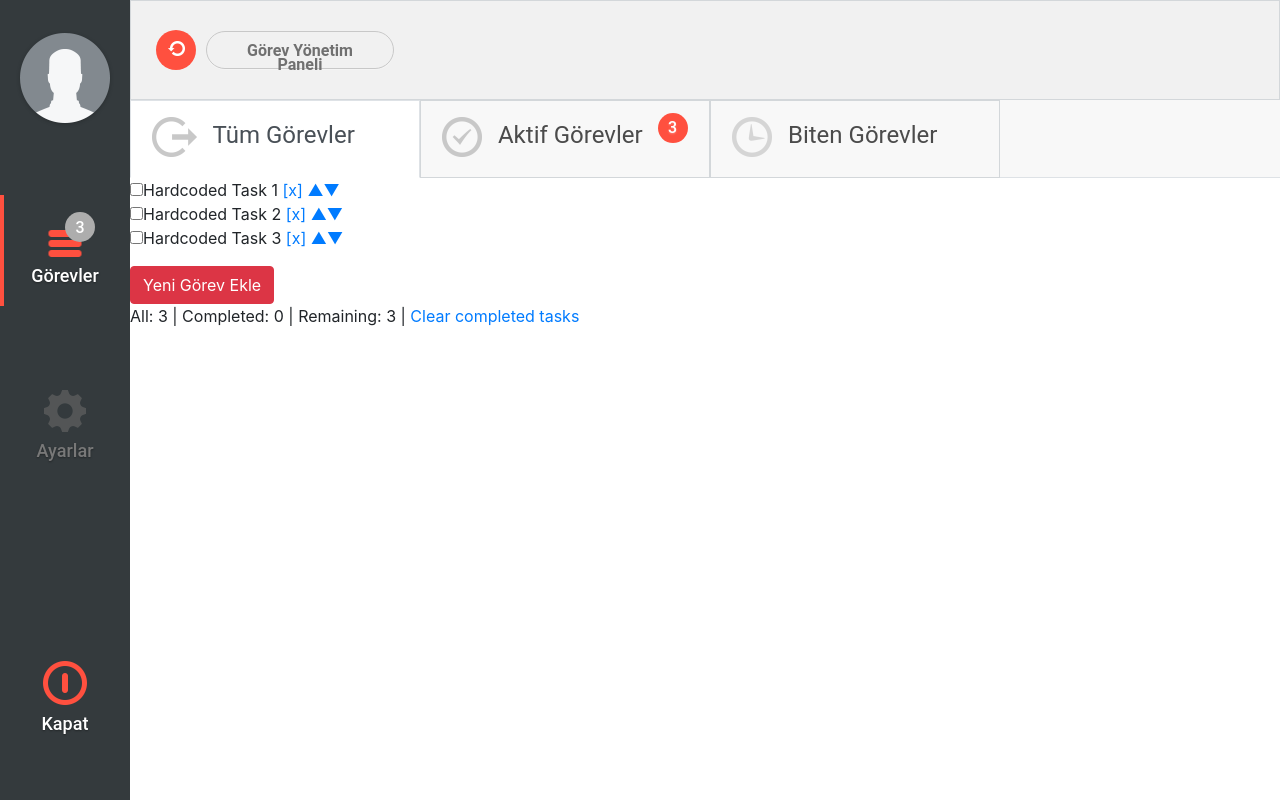
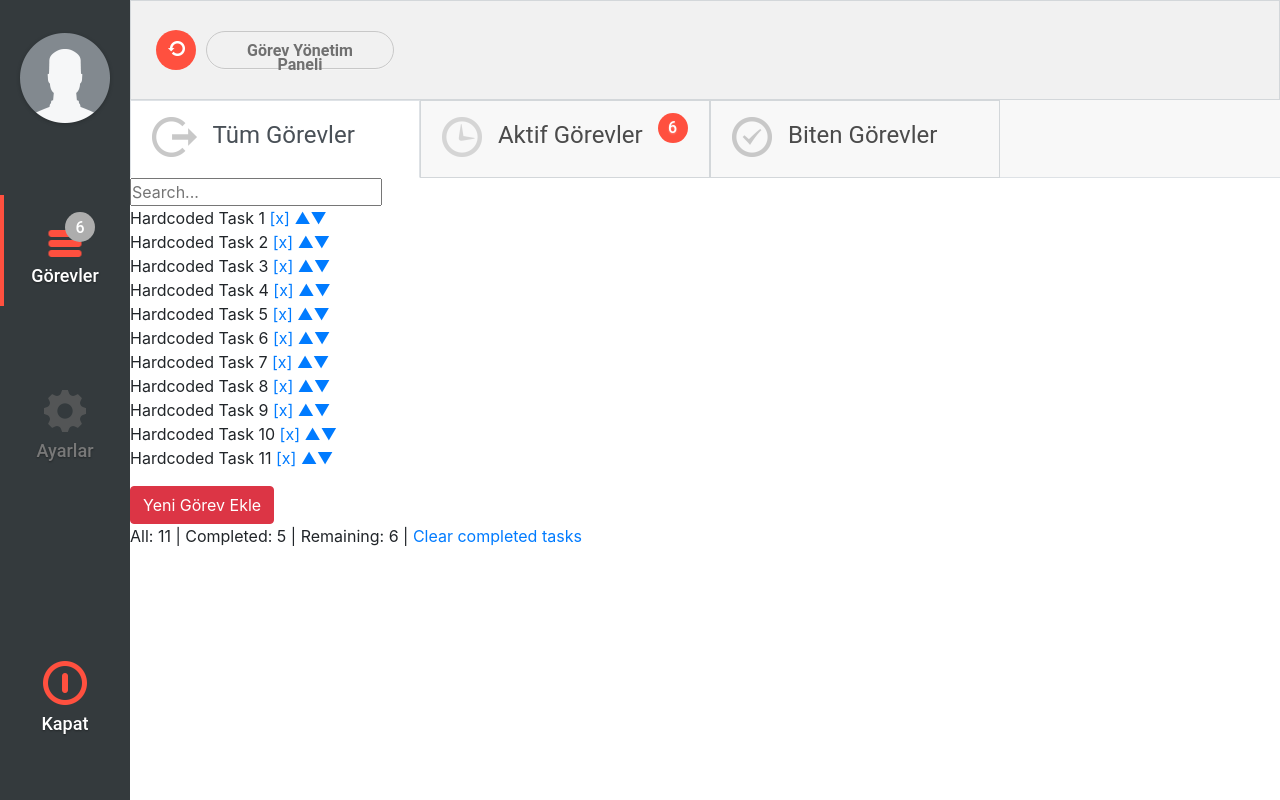
Before and after one commit to ismailToyran/ToDoApp, a React (Create React App) app: page / in a window 1280 px wide. Built offline with nearby package versions, Linux system fonts and the light colour scheme.

Commit message:
Search Bar Complete

```diff
--- a/src/Components/App/App.js
+++ b/src/Components/App/App.js
@@ -23,19 +23,43 @@ class App extends Component {
       title: '',
       toDos: [{id: 1, title: 'Hardcoded Task 1', done: false},
               {id: 2, title: 'Hardcoded Task 2', done: false},
-              {id: 3, title: 'Hardcoded Task 3', done: false}],
+              {id: 3, title: 'Hardcoded Task 3', done: false},
+              {id: 4, title: 'Hardcoded Task 4', done: false},
+              {id: 5, title: 'Hardcoded Task 5', done: false},
+              {id: 6, title: 'Hardcoded Task 6', done: false},
+              {id: 7, title: 'Hardcoded Task 7', done: true},
+              {id: 14, title: 'Hardcoded Task 8', done: true},
+              {id: 9, title: 'Hardcoded Task 9', done: true},
+              {id: 10, title: 'Hardcoded Task 10', done: true},
+              {id: 11, title: 'Hardcoded Task 11', done: true}],
+      toDosRemaining: [],
+      toDosCompleted: [],
+      filtered: [],
       modalShow: false,
       tab: 'all'
     }
 
     this.handleSubmit = this.handleSubmit.bind(this);
     this.handleChange = this.handleChange.bind(this);
+
     this.handleDelete = this.handleDelete.bind(this);
+    this.handleDeleteRemaining = this.handleDeleteRemaining.bind(this);
+    this.handleDeleteCompleted = this.handleDeleteCompleted.bind(this);
+
     this.handleDone = this.handleDone.bind(this);
+    this.handleOnLoad = this.handleOnLoad.bind(this);
+    this.handleModalClose = this.handleModalClose.bind(this);
     this.handleClearCompleted = this.handleClearCompleted.bind(this);
     this.handlePopupClose = this.handlePopupClose.bind(this);
+
     this.handleMoveUp = this.handleMoveUp.bind(this);
+    this.handleMoveUpRemaining = this.handleMoveUpRemaining.bind(this);
+    this.handleMoveUpCompleted = this.handleMoveUpCompleted.bind(this);
+
     this.handleMoveDown = this.handleMoveDown.bind(this);
+    this.handleMoveDownRemaining = this.handleMoveDownRemaining.bind(this);
+    this.handleMoveDownCompleted = this.handleMoveDownCompleted.bind(this);
+
     this.handleTabSelect = this.handleTabSelect.bind(this);
   }
 
@@ -52,6 +76,8 @@ class App extends Component {
       title: '',
       toDos: newToDos
     });
+
+    this.handleModalClose ();
   }
 
   handleChange (event) {
@@ -70,6 +96,44 @@ class App extends Component {
     this.setState({
       toDos: newToDos
     });
+
+    this.handleOnLoad ();
+  }
+
+  handleDeleteRemaining (idToBeDeletedFromRemaining) {
+    this.handleOnLoad ();
+
+    const newToDos = this.state.toDos.filter((toDo) => {
+      return toDo.id !== idToBeDeletedFromRemaining
+    });
+
+    const newToDosRemaining = this.state.toDosRemaining.filter((toDo) => {
+      return toDo.id !== idToBeDeletedFromRemaining
+    });
+
+    console.log(`${idToBeDeletedFromRemaining} got deleted from the List`);
+    this.setState({
+      toDos: newToDos,
+      toDosRemaining: newToDosRemaining
+    });
+  }
+
+  handleDeleteCompleted (idToBeDeletedFromCompleted) {
+    this.handleOnLoad ();
+
+    const newToDos = this.state.toDos.filter((toDo) => {
+      return toDo.id !== idToBeDeletedFromCompleted
+    });
+
+    const newToDosCompleted = this.state.toDosCompleted.filter((toDo) => {
+      return toDo.id !== idToBeDeletedFromCompleted
+    });
+
+    console.log(`${idToBeDeletedFromCompleted} got deleted from the List`);
+    this.setState({
+      toDos: newToDos,
+      toDosCompleted: newToDosCompleted
+    });
   }
 
   handleDone (idToBeMarkedAsDone) {
@@ -81,15 +145,44 @@ class App extends Component {
     this.setState({
       toDos: this.state.toDos
     });
+
+    this.handleOnLoad ();
+  }
+
+  handleOnLoad () {
+    const newToDosRemaining = this.state.toDos.filter((toDo) => {
+      return !toDo.done
+    });
+
+    const newToDosCompleted = this.state.toDos.filter((toDo) => {
+      return toDo.done
+    });
+
+    this.setState({
+      toDosRemaining: newToDosRemaining,
+      toDosCompleted: newToDosCompleted
+    });
+  }
+
+  handleModalClose () {
+    this.setState({
+      modalShow: false
+    });
   }
 
   handleClearCompleted () {
+    this.handleOnLoad();
     const newToDos = this.state.toDos.filter((toDo) =>{
       return !toDo.done
     })
 
+    const newToDosCompleted = this.state.toDosCompleted.filter((toDo) =>{
+      return !toDo.done
+    })
+
     this.setState({
-      toDos: newToDos
+      toDos: newToDos,
+      toDosCompleted: newToDosCompleted
     });
   }
 
@@ -100,41 +193,156 @@ class App extends Component {
   }
 
   handleMoveUp (idToBeMovedUp) {
-    const toDos = this.state.toDos;
-
-    const position = toDos.findIndex((index) => index.id === idToBeMovedUp)
+    const position = this.state.toDos.findIndex((index) => index.id === idToBeMovedUp)
     if (position < 0) {
       throw new Error("Given item not found.")
     } else if ( position === 0 ) {
       return
     }
 
-    const toDo = toDos[position]
-    const newToDos = toDos.filter((index) => index.id !== idToBeMovedUp)
+    const toDo = this.state.toDos[position]
+    const newToDos = this.state.toDos.filter((index) => index.id !== idToBeMovedUp)
     newToDos.splice(position - 1, 0, toDo)
 
     this.setState({
       toDos: newToDos
-    })
+    });
+    this.handleOnLoad();
+  }
+
+  handleMoveUpRemaining (idToBeMovedUp) {
+    this.handleOnLoad();
+
+    const position = this.state.toDosRemaining.findIndex((index) => index.id === idToBeMovedUp)
+    if (position < 0) {
+      throw new Error("Given item not found.")
+    } else if ( position === 0 ) {
+      return
+    }
+
+    const toDoRemaining = this.state.toDosRemaining[position]
+    const newToDosRemaining = this.state.toDosRemaining.filter((index) => index.id !== idToBeMovedUp)
+    newToDosRemaining.splice(position - 1, 0, toDoRemaining)
+
+    const positionOrigin = this.state.toDos.findIndex((index) => index.id === idToBeMovedUp)
+    const toDo = this.state.toDos[positionOrigin]
+
+    const switchId = this.state.toDosRemaining[position - 1].id
+    const switchPosition = this.state.toDos.map((index) => index.id).indexOf(switchId);
+
+    const newToDos = this.state.toDos.filter((index) => index.id !== idToBeMovedUp)
+    newToDos.splice(switchPosition, 0, toDo)
+
+    this.setState({
+      toDos: newToDos,
+      toDosRemaining: newToDosRemaining
+    });
+  }
+
+  handleMoveUpCompleted (idToBeMovedUp) {
+    this.handleOnLoad();
+
+    const position = this.state.toDosCompleted.findIndex((index) => index.id === idToBeMovedUp)
+    if (position < 0) {
+      throw new Error("Given item not found.")
+    } else if ( position === 0 ) {
+      return
+    }
+
+    const toDoCompleted = this.state.toDosCompleted[position]
+    const newToDosCompleted = this.state.toDosCompleted.filter((index) => index.id !== idToBeMovedUp)
+    newToDosCompleted.splice(position - 1, 0, toDoCompleted)
+
+    const positionOrigin = this.state.toDos.findIndex((index) => index.id === idToBeMovedUp)
+    const toDo = this.state.toDos[positionOrigin]
+
+    const switchId = this.state.toDosCompleted[position - 1].id
+    const switchPosition = this.state.toDos.map((index) => index.id).indexOf(switchId);
+
+    const newToDos = this.state.toDos.filter((index) => index.id !== idToBeMovedUp)
+    newToDos.splice(switchPosition, 0, toDo)
+
+    this.setState({
+      toDos: newToDos,
+      toDosCompleted: newToDosCompleted
+    });
   }
 
   handleMoveDown (idToBeMovedDown) {
-    const toDos = this.state.toDos;
-
-    const position = toDos.findIndex((index) => index.id === idToBeMovedDown)
+    const position = this.state.toDos.findIndex((index) => index.id === idToBeMovedDown)
     if (position < 0) {
       throw new Error("Given item not found.")
-    } else if ( position === toDos.length - 1) {
+    } else if ( position === this.state.toDos.length - 1) {
       return
     }
 
-    const toDo = toDos[position]
-    const newToDos = toDos.filter((index) => index.id !== idToBeMovedDown)
+    const toDo = this.state.toDos[position]
+    const newToDos = this.state.toDos.filter((index) => index.id !== idToBeMovedDown)
     newToDos.splice(position + 1, 0, toDo)
 
     this.setState({
       toDos: newToDos
-    })
+    });
+
+    this.handleOnLoad();
+  }
+
+  handleMoveDownRemaining (idToBeMovedDown) {
+    this.handleOnLoad();
+
+    const position = this.state.toDosRemaining.findIndex((index) => index.id === idToBeMovedDown)
+    if (position < 0) {
+      throw new Error("Given item not found.")
+    } else if ( position === this.state.toDosRemaining.length - 1) {
+      return
+    }
+
+    const toDoRemaining = this.state.toDosRemaining[position]
+    const newToDosRemaining = this.state.toDosRemaining.filter((index) => index.id !== idToBeMovedDown)
+    newToDosRemaining.splice(position + 1, 0, toDoRemaining)
+
+    const positionOrigin = this.state.toDos.findIndex((index) => index.id === idToBeMovedDown)
+    const toDo = this.state.toDos[positionOrigin]
+
+    const switchId = this.state.toDosRemaining[position + 1].id
+    const switchPosition = this.state.toDos.map((index) => index.id).indexOf(switchId);
+
+    const newToDos = this.state.toDos.filter((index) => index.id !== idToBeMovedDown)
+    newToDos.splice(switchPosition, 0, toDo)
+
+    this.setState({
+      toDos: newToDos,
+      toDosRemaining: newToDosRemaining
+    });
+  }
+
+  handleMoveDownCompleted (idToBeMovedDown) {
+    this.handleOnLoad();
+
+    const position = this.state.toDosCompleted.findIndex((index) => index.id === idToBeMovedDown)
+    if (position < 0) {
+      throw new Error("Given item not found.")
+    } else if ( position === this.state.toDosCompleted.length - 1) {
+      return
+    }
+
+    const toDoCompleted = this.state.toDosCompleted[position]
+    const newToDosCompleted = this.state.toDosCompleted.filter((index) => index.id !== idToBeMovedDown)
+    newToDosCompleted.splice(position + 1, 0, toDoCompleted)
+
+    const positionOrigin = this.state.toDos.findIndex((index) => index.id === idToBeMovedDown)
+    const toDo = this.state.toDos[positionOrigin]
+
+    const switchId = this.state.toDosCompleted[position + 1].id
+    const switchPosition = this.state.toDos.map((index) => index.id).indexOf(switchId);
+
+    const newToDos = this.state.toDos.filter((index) => index.id !== idToBeMovedDown)
+    newToDos.splice(switchPosition, 0, toDo)
+
+    this.setState({
+      toDos: newToDos,
+      toDosCompleted: newToDosCompleted
+    });
   }
 
   handleTabSelect (tabIndex) {
@@ -154,11 +362,6 @@ class App extends Component {
   }
 
   render() {
-
-    let modalClose = () => this.setState({
-      modalShow: false
-    });
-
     return (
       <div className="App">
 
@@ -174,10 +377,20 @@ class App extends Component {
                 <TabSection activeTab={this.state.tab}
                             onSelect={this.handleTabSelect}
                             toDos={this.state.toDos}
+                            toDosRemaining={this.state.toDosRemaining}
+                            toDosCompleted={this.state.toDosCompleted}
                             handleDelete={this.handleDelete}
+                            handleDeleteRemaining={this.handleDeleteRemaining}
+                            handleDeleteCompleted={this.handleDeleteCompleted}
                             handleDone={this.handleDone}
+                            handleOnLoad={this.handleOnLoad}
                             handleMoveUp={this.handleMoveUp}
+                            handleMoveUpRemaining={this.handleMoveUpRemaining}
+                            handleMoveUpCompleted={this.handleMoveUpCompleted}
                             handleMoveDown={this.handleMoveDown}
+                            handleMoveDownRemaining={this.handleMoveDownRemaining}
+                            handleMoveDownCompleted={this.handleMoveDownCompleted}
+                            titles={this.state.toDos}
                             remaining={this.toDos("remaining")}
                             />
 
@@ -191,7 +404,6 @@ class App extends Component {
 
                 <MyVerticallyCenteredModal
                   show={this.state.modalShow}
-                  onHide={modalClose}
                   onSubmit={this.handleSubmit}
                   onChange={this.handleChange}
                   value={this.state.title}
@@ -206,7 +418,6 @@ class App extends Component {
                 <a href='#' onClick={this.handleClearCompleted}> Clear completed tasks</a>
               </p>
 
-
               </Container>
               </Row>
             </Col>
--- a/src/Components/ListItem/ListItem.js
+++ b/src/Components/ListItem/ListItem.js
@@ -6,12 +6,6 @@ class ListItem extends Component {
 
     return (
       <li>
-        <input
-          type='checkbox'
-          checked={this.props.toDo.done}
-          onChange={this.props.handleDone}
-          style={{ fontSize: 'x-large' }}
-        />
         {this.props.toDo.title}
         <a href='#' onClick={this.props.handleDelete} > [x] </a>
         <a href='#' onClick={this.props.handleMoveUp}>&#x25B2;</a>
--- a/src/Components/Modal/Modal.js
+++ b/src/Components/Modal/Modal.js
@@ -28,7 +28,7 @@ class MyVerticallyCenteredModal extends Component {
           </Form>
         </Modal.Body>
         <Modal.Footer>
-          <Button onClick={this.props.onSubmit} onClickCapture={this.props.onHide} >Ekle</Button>
+          <Button onClick={this.props.onSubmit} >Ekle</Button>
         </Modal.Footer>
       </Modal>
     )
@@ -38,8 +38,7 @@ class MyVerticallyCenteredModal extends Component {
 MyVerticallyCenteredModal.propTypes = {
   onChange: PropTypes.func.isRequired,
   value: PropTypes.string.isRequired,
-  onSubmit: PropTypes.func.isRequired,
-  onHide: PropTypes.func.isRequired
+  onSubmit: PropTypes.func.isRequired
 }
 
 export default MyVerticallyCenteredModal;
--- a/src/Components/Tab/Tab.js
+++ b/src/Components/Tab/Tab.js
@@ -1,6 +1,7 @@
 import React, { Component } from 'react';
 import Tabs from 'react-bootstrap/Tabs';
 import Tab from 'react-bootstrap/Tab';
+import Container from 'react-bootstrap/Container';
 
 import ToDoList from '../ToDoList/ToDoList';
 
@@ -14,33 +15,41 @@ class TabSection extends Component {
   render() {
     return (
 			<Tabs activeKey={this.props.activeTab}
-						onSelect={this.props.onSelect} >
+				  onSelect={this.props.onSelect}
+				  onClick={this.props.handleOnLoad} >
 				<Tab eventKey="all" title={<span><img src={allImg} /> Tüm Görevler </span>}>
+					<Container>
 					<ToDoList
 						toDos={this.props.toDos}
 						handleDelete={this.props.handleDelete}
 						handleDone={this.props.handleDone}
 						handleMoveUp={this.props.handleMoveUp}
 						handleMoveDown={this.props.handleMoveDown}
+						titles={this.props.titles}
 					/>
+					</Container>
 				</Tab>
-				<Tab eventKey="remaining" title={<span><img src={completedImg} /> Aktif Görevler<h4 className="remaining" >{this.props.remaining}</h4></span>}>
+				<Tab eventKey="remaining" title={<span><img src={remainingImg} /> Aktif Görevler<h4 className="remaining" >{this.props.remaining}</h4></span>}>
+					<Container>
 					<ToDoList
-						toDos={this.props.toDos}
-						handleDelete={this.props.handleDelete}
+						toDos={this.props.toDosRemaining}
+						handleDelete={this.props.handleDeleteRemaining}
 						handleDone={this.props.handleDone}
-						handleMoveUp={this.props.handleMoveUp}
-						handleMoveDown={this.props.handleMoveDown}
+						handleMoveUp={this.props.handleMoveUpRemaining}
+						handleMoveDown={this.props.handleMoveDownRemaining}
 					/>
+					</Container>
 				</Tab>
-				<Tab eventKey="completed" title={<span><img src={remainingImg} /> Biten Görevler </span>}>
+				<Tab eventKey="completed" title={<span><img src={completedImg} /> Biten Görevler </span>}>
+					<Container>
 					<ToDoList
-						toDos={this.props.toDos}
-						handleDelete={this.props.handleDelete}
+						toDos={this.props.toDosCompleted}
+						handleDelete={this.props.handleDeleteCompleted}
 						handleDone={this.props.handleDone}
-						handleMoveUp={this.props.handleMoveUp}
-						handleMoveDown={this.props.handleMoveDown}
+						handleMoveUp={this.props.handleMoveUpCompleted}
+						handleMoveDown={this.props.handleMoveDownCompleted}
 					/>
+					</Container>
 				</Tab>
 			</Tabs>
     )
--- a/src/Components/ToDoList/ToDoList.js
+++ b/src/Components/ToDoList/ToDoList.js
@@ -3,11 +3,38 @@ import PropTypes from 'prop-types';
 import ListItem from '../ListItem/ListItem';
 
 class ToDoList extends Component {
+  constructor(props) {
+    super(props);
+    this.state = {
+      search: ''
+    }
+
+    this.handleChange = this.handleChange.bind(this);
+  }
+
+  handleChange(event) {
+    this.setState({
+      search: event.target.value.substr(0, 20)
+    });
+  }
 
   render() {
+
+    let filteredTitles = this.props.toDos.filter((search) => {
+      return search.title.indexOf(this.state.search) !== -1;
+    })
+
     return (
+      <div>
+      <input
+						type="text"
+						className="input"
+            placeholder="Search..."
+            value={this.state.search}
+						onChange={this.handleChange}
+						/>
       <ul>
-        { this.props.toDos.map((toDo) => {
+        { filteredTitles.map((toDo) => {
           return <ListItem
                    key={toDo.id}
                    toDo={toDo}
@@ -17,6 +44,7 @@ class ToDoList extends Component {
                    handleMoveDown={this.props.handleMoveDown.bind(null, toDo.id)} />
         }) }
       </ul>
+      </div>
     )
   }
 }
```
